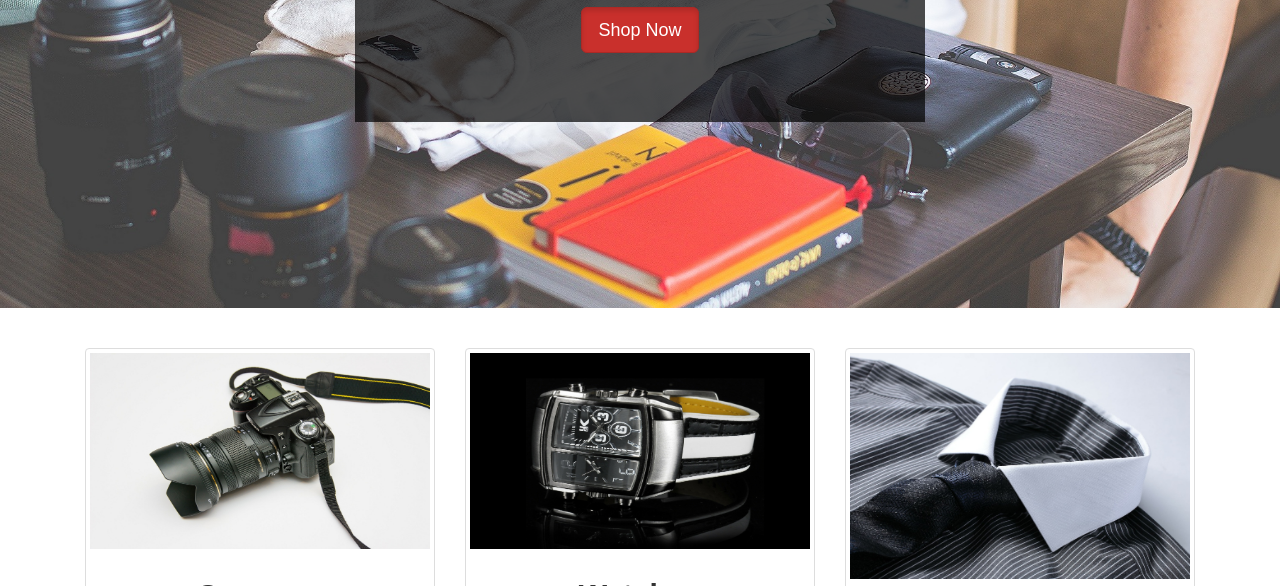
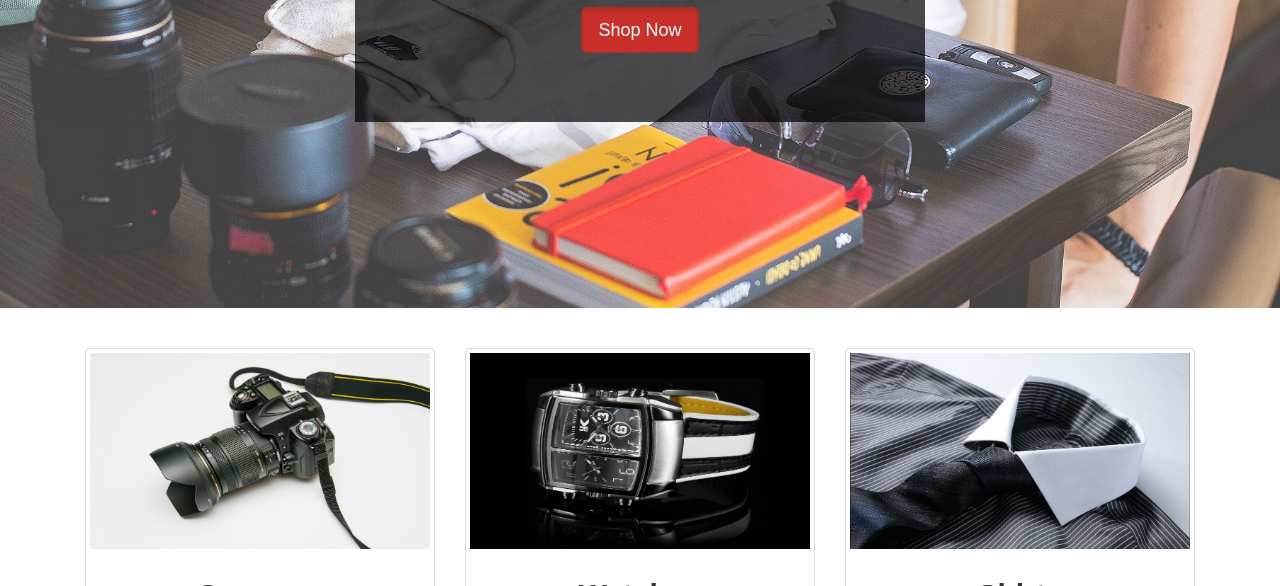
Before and after one commit to t-ROY-coder/Static-WebDesign, a plain HTML site: page index.html in a window 1280 px wide. Shown: the part 366-952 px from the top of the page. Drawn offline with nearby package versions, Linux system fonts and the light colour scheme.

Commit message:
Update index.html

```diff
--- a/index.html
+++ b/index.html
@@ -68,7 +68,7 @@
             </div>
             <div class="col-sm-4">
                 <a href="pages/product.html#shirts" class="thumbnail">
-                    <img src="img/8.jpg" class="img-responsive">
+                    <img src="img/8-1.jpg" class="img-responsive">
                     <div class="caption">
                         <h2>Shirts</h2>
                         <p>Our exquisite collection of shirts</p>
```
